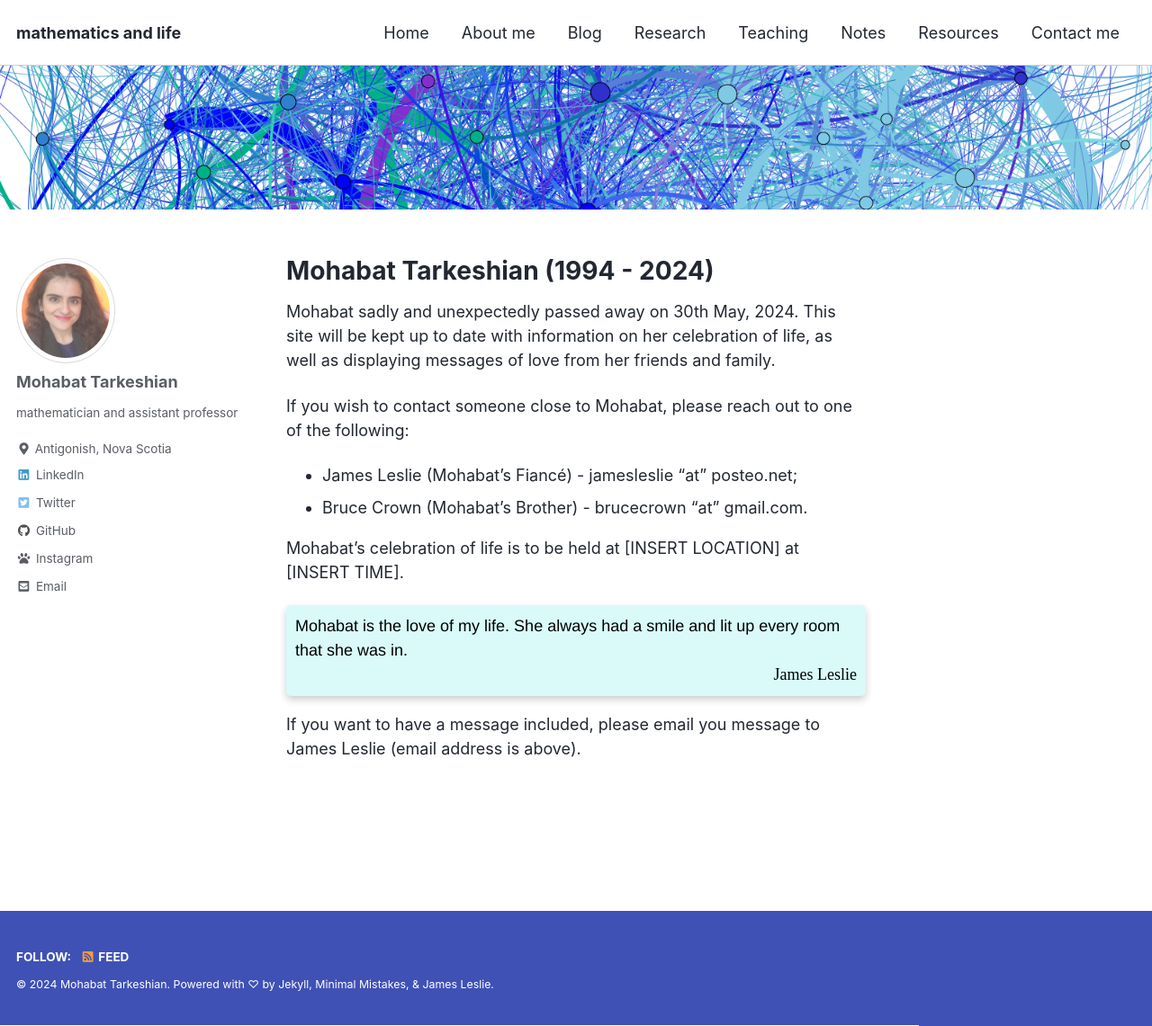
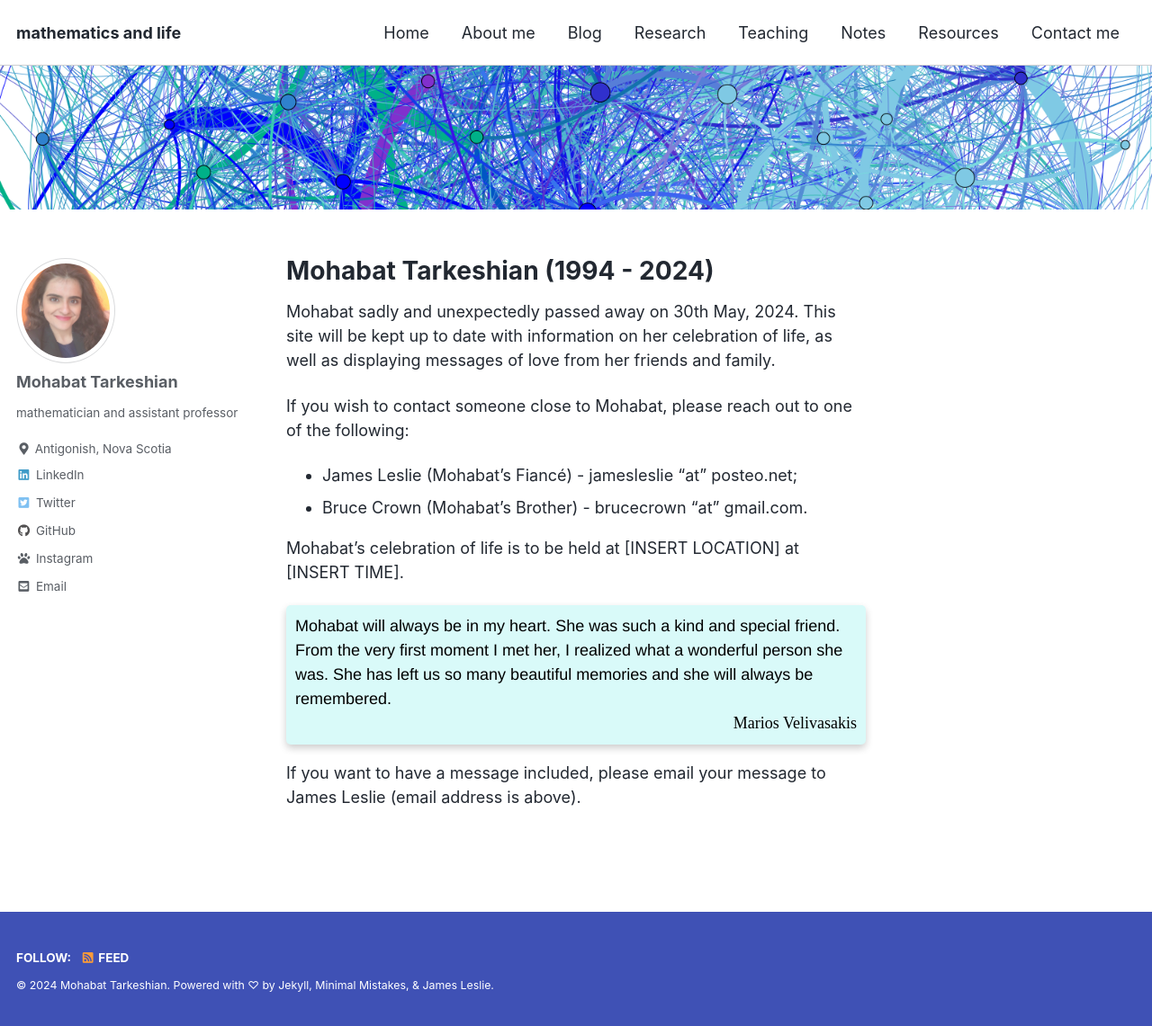
Before and after one commit to mohabatt/mohabatt.github.io, a Jekyll site: the page built from index.md, in a window 1280 px wide and 1141 px high. Shown: the whole window at 90% size. Built offline with Jekyll 4.4.1, drawn with Linux system fonts in a browser that asks for light colours; cached includes are drawn as plain includes; some of the changed lines change nothing that is shown.

Commit message:
Update messages

```diff
--- a/index.md
+++ b/index.md
@@ -14,7 +14,6 @@
 Mohabat's celebration of life is to be held at [INSERT LOCATION] at [INSERT TIME].
 
 <div id="messages"></div>
-
 <script src="/assets/js/messages.js"></script>
 
-If you want to have a message included, please email you message to James Leslie (email address is above).
+If you want to have a message included, please email your message to James Leslie (email address is above).
--- a/messages.json
+++ b/messages.json
@@ -1,7 +1,13 @@
 [{
-  "name": "James Leslie",
-  "message": "Mohabat is the love of my life. She always had a smile and lit up every room that she was in."
+  "name": "Marios Velivasakis",
+  "message": "Mohabat will always be in my heart. She was such a kind and special friend. From the very first moment I met her, I realized what a wonderful person she was.\n\nShe has left us so many beautiful memories and she will always be remembered."
 },
-{ "name": "Foo",
-  "message": "loren ipsum"
+{ "name": "Prajwal Udanshive",
+  "message": "Mohabat and I attended Graham's course on Convex Geometry in the fall of 2020 as well as Dan's course on Mathematical Computation in the summer of 2020. I particularly remember her infectious enthusiasm and passion for polyhedral geometry, especially whenever there was combinatorics lurking in the background. Her friendly and warm personality made her standout even more.\nI hope you find some comfort and solace in this version of her in my memories: a warm, kind, lively mathematician."
+},
+{ "name": "Chris Kapulkin",
+  "message": "Mohabat was a spectacular student. She was warm, charismatic, energetic, and driven. She was involved both in the directed reading program and the graduate student seminar. She was recognized with a TA award. She actively participated in all kinds of seminars, even on topics far from her research interests.\nI worked with Mohabat on multiple occasions, but our research paths crossed only once. In 2022, we both participated in the Ontario Combinatorics Workshop in Waterloo: Mohabat was giving a talk and I served as one of the judges for the award for the best student talk. I can tell you that the committee reached the decision within seconds because of how good Mohabat's talk was. Many students approached her afterwards asking how to get involved in her research area. This is how inspiring she was."
+},
+{ "name": "Blake Boudreaux",
+  "message": "I am incredibly sorry to hear of the loss of Mohabat Tarkeshian. I am not familiar with her mathematical work, but I had the great fortune of being an instructor of Calc 1000 with her last year, as well as proctoring with her. She had an amazing personality that would light up any room she was in. I distinctly remember, after a long night of proctoring (that did not go smoothly), her smile, jokes, and bright personality livening up the room of disgruntled proctors and instructors---we all left in a better mood that night because of her.\nShe will be fondly remembered in the hearts of the mathematics department at Western. "
 }]
```
